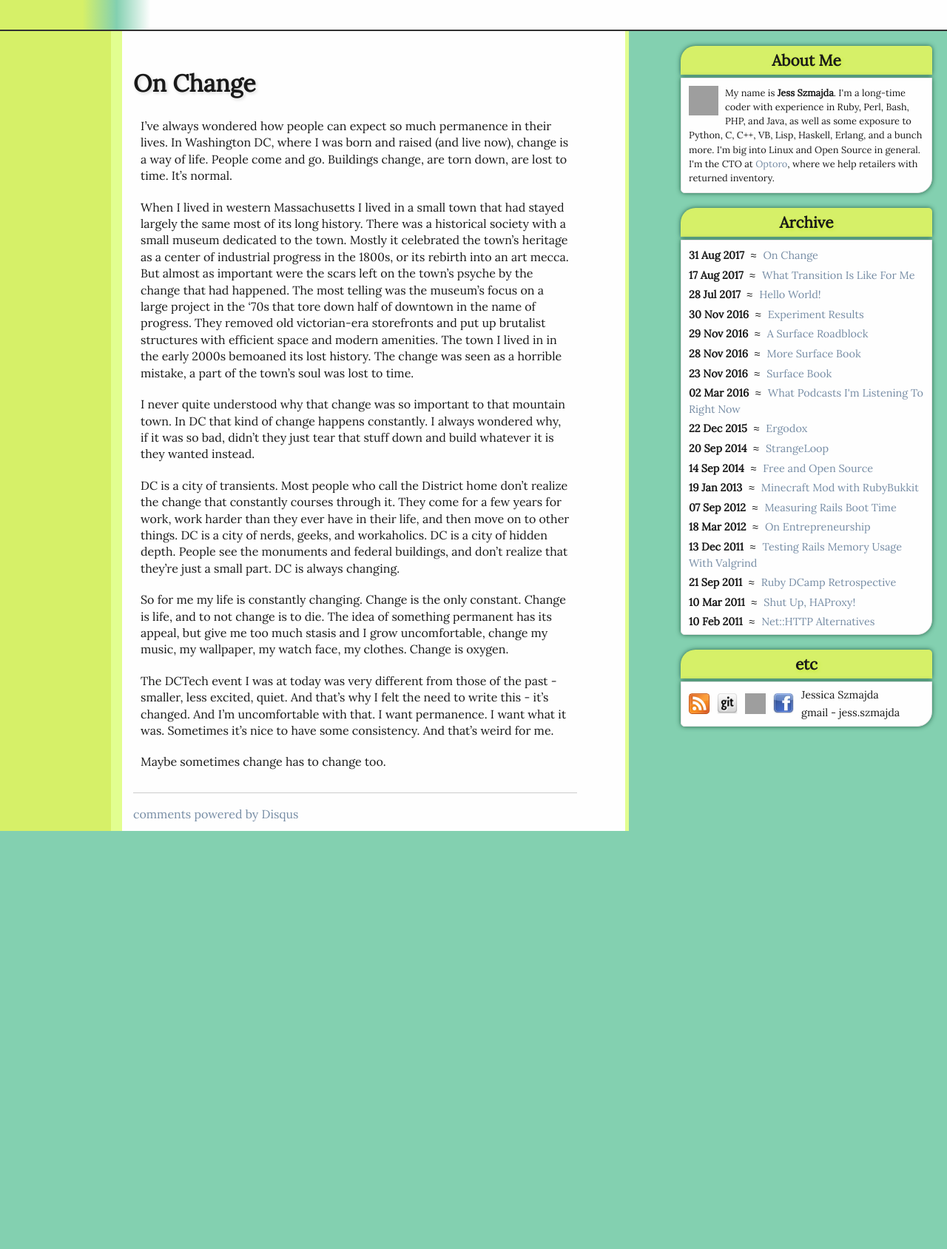
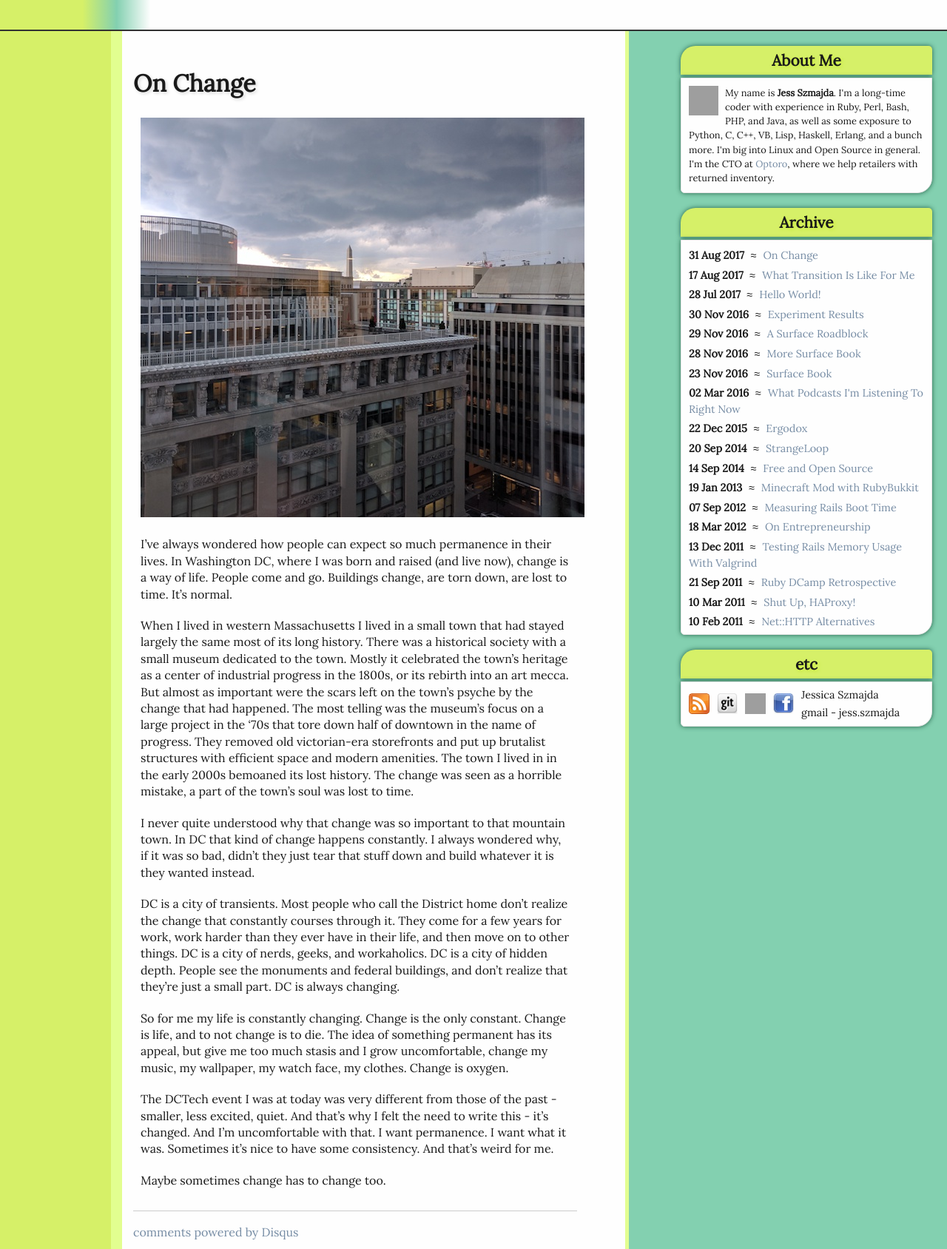
Before and after one commit to jszmajda/blog, a Jekyll site: the page built from essays/_posts/2017-08-31-on-change.md, in a window 1280 px wide. Shown: the whole page at 74% size. Built offline with Jekyll 4.4.1, drawn with Linux system fonts in a browser that asks for light colours; some web fonts are replaced; comment, search, counter and statistics services are not loaded; before the commit the page ends 1123 px from its top, so only the background shows below that; grey boxes are pictures that could not be loaded.

Commit message:
added image

```diff
--- a/essays/_posts/2017-08-31-on-change.md
+++ b/essays/_posts/2017-08-31-on-change.md
@@ -2,6 +2,8 @@
 layout: post
 title: On Change
 ---
+
+![Washington DC](/img/washington-dc.jpg)
 
 I’ve always wondered how people can expect so much permanence in their lives.
 In Washington DC, where I was born and raised (and live now), change is a way
```
Also changed, not shown: img/washington-dc.jpg (added).
